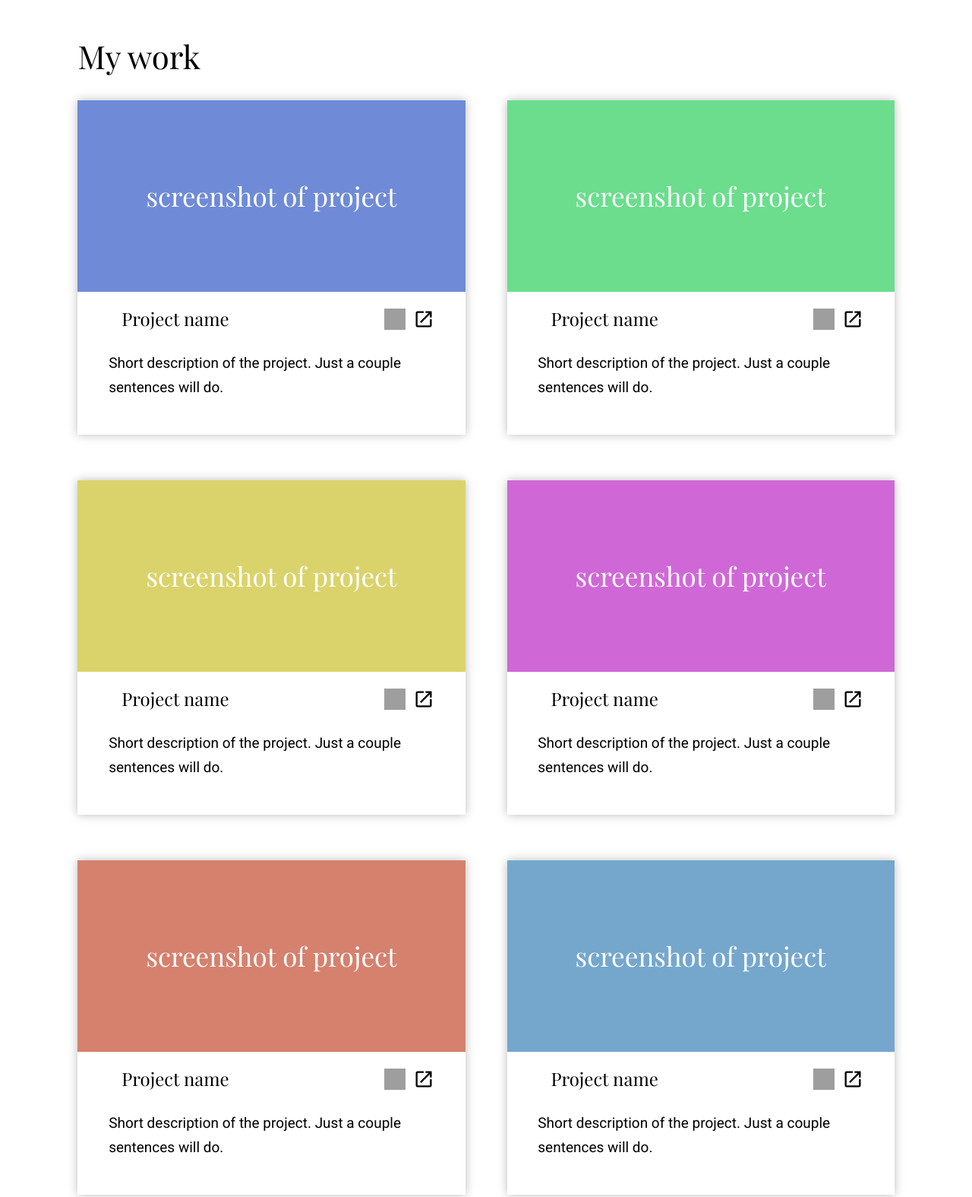
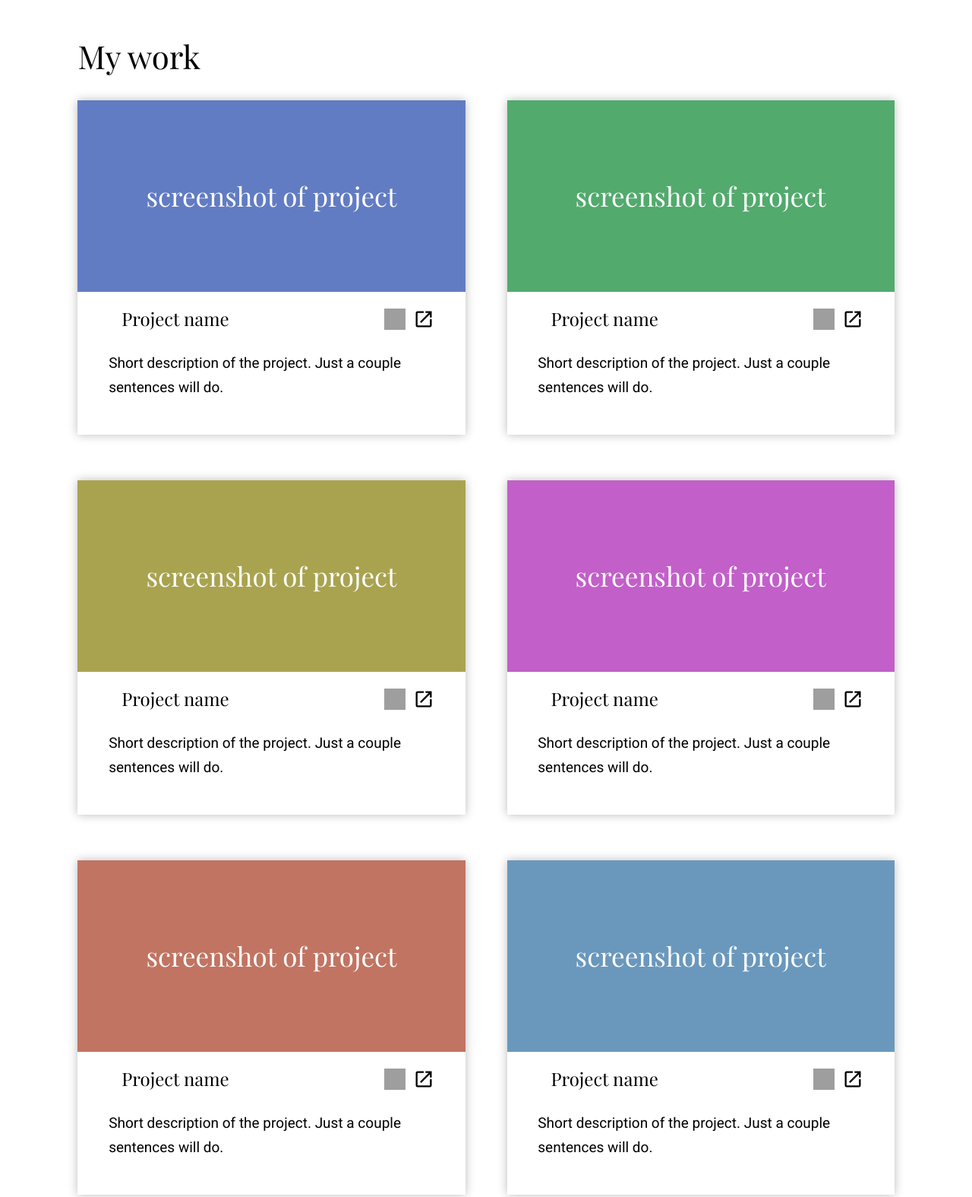
Before and after one commit to deseyo/Homepage, a plain HTML site: page index.html in a window 1280 px wide. Shown: the part 740-2315 px from the top of the page at 76% size. Drawn offline with nearby package versions, Linux system fonts and the light colour scheme; grey boxes are pictures that could not be loaded; a web font is replaced by a local one.

Commit message:
Improve webpage accessibility

```diff
--- a/index.html
+++ b/index.html
@@ -42,9 +42,9 @@
         <div class="about-me-heading">About me</div>
         <div class="about-me-text">Lorem ipsum dolor, sit amet consectetur adipisicing elit. Maiores voluptas ex neque minus, ut, hic eos ipsum consequuntur eaque tempore laudantium numquam fugiat quaerat eligendi sint velit, ea sed autem. Lorem ipsum dolor sit amet consectetur adipisicing elit. Molestiae exercitationem cupiditate commodi dolores suscipit alias.</div>
         <div class="about-me-links">
-          <img class="about-me-icon" tabindex="0" src="https://cdn.jsdelivr.net/gh/devicons/devicon@latest/icons/github/github-original.svg" />
-          <img class="about-me-icon" tabindex="0" src="https://cdn.jsdelivr.net/gh/devicons/devicon@latest/icons/linkedin/linkedin-plain.svg" />
-          <img class="about-me-icon" tabindex="0" src="https://cdn.jsdelivr.net/gh/devicons/devicon@latest/icons/twitter/twitter-original.svg" />
+          <img class="about-me-icon" tabindex="0" src="https://cdn.jsdelivr.net/gh/devicons/devicon@latest/icons/github/github-original.svg" alt=""/>
+          <img class="about-me-icon" tabindex="0" src="https://cdn.jsdelivr.net/gh/devicons/devicon@latest/icons/linkedin/linkedin-plain.svg" alt=""/>
+          <img class="about-me-icon" tabindex="0" src="https://cdn.jsdelivr.net/gh/devicons/devicon@latest/icons/twitter/twitter-original.svg" alt=""/>
         </div>
       </div>
     </header>
@@ -52,7 +52,7 @@
       <div class="projects-heading">My work</div>
       <div class="projects-container">
         <div class="project" tabindex="0">
-          <div class="screenshot-container" style="background-color: rgb(111, 139, 215);">
+          <div class="screenshot-container" style="background-color: rgb(98, 124, 195);">
             <div class="screenshot">screenshot of project</div>
           </div>
           <div class="project-details">
@@ -67,7 +67,7 @@
           </div>
         </div>
         <div class="project" tabindex="0">
-          <div class="screenshot-container" style="background-color: rgb(107, 221, 141);">
+          <div class="screenshot-container" style="background-color: rgb(82, 170, 109);">
             <div class="screenshot">screenshot of project</div>
           </div>
           <div class="project-details">
@@ -82,7 +82,7 @@
           </div>
         </div>
         <div class="project" tabindex="0">
-          <div class="screenshot-container" style="background-color: rgb(218, 211, 108);">
+          <div class="screenshot-container" style="background-color: rgb(169, 163, 80);">
             <div class="screenshot">screenshot of project</div>
           </div>
           <div class="project-details">
@@ -97,7 +97,7 @@
           </div>
         </div>
         <div class="project" tabindex="0">
-          <div class="screenshot-container" style="background-color: rgb(207, 104, 214);">
+          <div class="screenshot-container" style="background-color: rgb(194, 95, 201);">
             <div class="screenshot">screenshot of project</div>
           </div>
           <div class="project-details">
@@ -112,7 +112,7 @@
           </div>
         </div>
         <div class="project" tabindex="0">
-          <div class="screenshot-container" style="background-color: rgb(213, 129, 110);">
+          <div class="screenshot-container" style="background-color: rgb(193, 116, 98);">
             <div class="screenshot">screenshot of project</div>
           </div>
           <div class="project-details">
@@ -127,7 +127,7 @@
           </div>
         </div>
         <div class="project" tabindex="0">
-          <div class="screenshot-container" style="background-color: rgb(117, 167, 205);">
+          <div class="screenshot-container" style="background-color: rgb(106, 152, 188);">
             <div class="screenshot">screenshot of project</div>
           </div>
           <div class="project-details">
```
